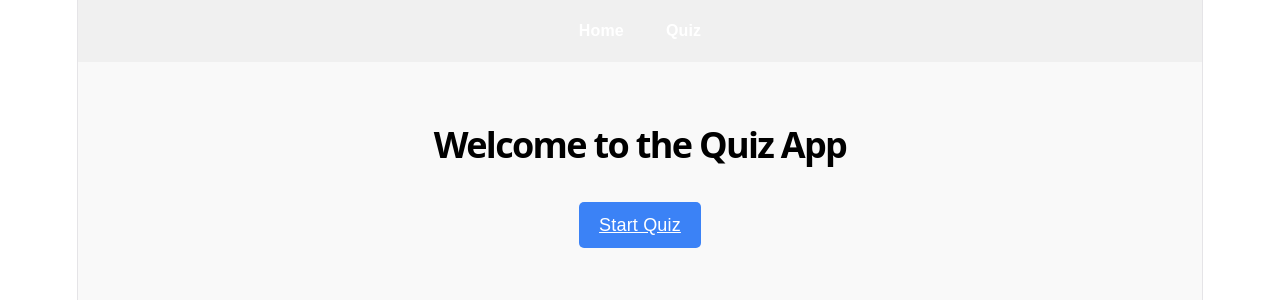
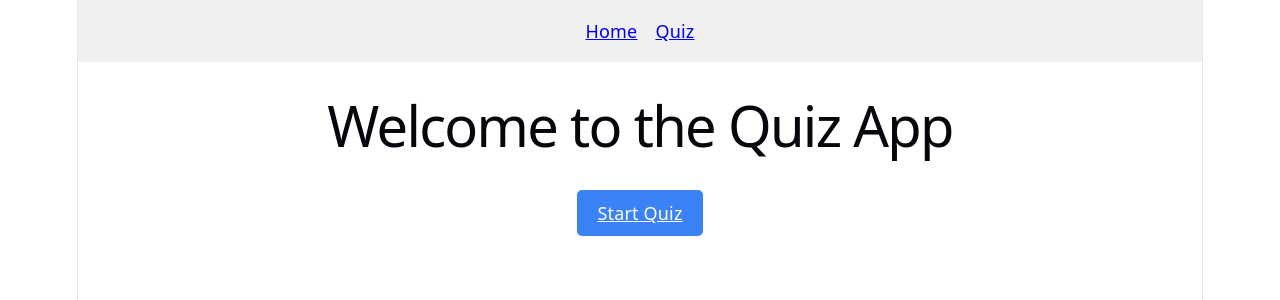
Before and after one commit to mahad18/quiz-app, a React (Vite) app: page / in a window 1280 px wide. Shown: the top 300 px of the page. Built offline with nearby package versions, Linux system fonts and the light colour scheme.

Commit message:
Update App.css

```diff
--- a/src/App.css
+++ b/src/App.css
@@ -1,71 +1,98 @@
-/* App container */
-.app-container {
+/* app.css */
+
+/* Quiz page container */
+.quiz-container {
+  display: flex;
+  justify-content: center;
+  align-items: center;
   min-height: 100vh;
-  font-family: Arial, sans-serif;
+  padding: 20px;
   background-color: #f9f9f9;
+}
+
+/* Card for the quiz */
+.quiz-card {
+  background-color: #fff;
+  padding: 30px 20px;
+  border-radius: 10px;
+  box-shadow: 0 4px 12px rgba(0,0,0,0.1);
+  width: 100%;
+  max-width: 500px;
+}
+
+/* Question heading */
+.question-heading {
+  color: black; /* ensures it’s black */
+  font-size: 24px;
+  font-weight: bold;
+  margin-bottom: 15px;
+}
+
+/* Question text */
+.question-text {
+  font-size: 18px;
+  margin-bottom: 20px;
+  color: #333;
+}
+
+/* Options container */
+.options-container {
   display: flex;
   flex-direction: column;
+  gap: 10px;
+  margin-bottom: 25px;
 }
 
-/* Navbar */
-.navbar {
-  background-color: #1d4ed8;
-  color: white;
-  padding: 16px 24px;
-  display: flex;             /* horizontal layout */
-  gap: 24px;                 /* space between links */
-  justify-content: center;   /* center links horizontally */
-  font-weight: bold;
+/* Option label */
+.option-label {
+  display: flex;
+  align-items: center;
+  font-size: 16px;
+  color: #333;
+  cursor: pointer;
 }
 
-.navbar a {
-  color: white;
-  text-decoration: none;
-  font-size: 16px;
+/* Buttons container */
+.buttons-container {
+  display: flex;
+  justify-content: space-between;
 }
 
-.navbar a:hover {
-  text-decoration: underline;
+/* Buttons styling */
+.btn {
+  padding: 10px 20px;
+  border: none;
+  border-radius: 6px;
+  font-size: 16px;
+  cursor: pointer;
 }
 
-/* Main content */
-.main-content {
-  flex-grow: 1;
-  padding: 20px;
+/* Gray button (previous) */
+.btn-gray {
+  background-color: #d1d5db;
+  color: #000;
 }
 
-/* Center container for pages like Quiz, Result, Home */
-.centered-container {
-  display: flex;
-  justify-content: center;  /* horizontal centering */
-  align-items: center;      /* vertical centering */
-  min-height: 80vh;         /* take most of the viewport height */
-  flex-direction: column;   /* stack content vertically */
-  text-align: center;
+.btn-gray:disabled {
+  opacity: 0.5;
+  cursor: not-allowed;
 }
 
-/* Main heading */
-h1 {
-  font-size: 36px;
-  font-weight: bold;
-  color: #000000; /* black for visibility */
-  margin-bottom: 24px;
+/* Blue button (next/submit) */
+.btn-blue {
+  background-color: #3b82f6;
+  color: #fff;
 }
 
-/* Quiz question heading (e.g., "Question 1 of 5") */
-.centered-container h2 {
-  color: #000000;  /* black */
-  font-size: 24px;
-  margin-bottom: 16px;
+.btn-blue:disabled {
+  opacity: 0.5;
+  cursor: not-allowed;
 }
 
-/* Optional: style Quiz card */
-.quiz-card {
-  background-color: #ffffff;
-  border: 1px solid #e5e4e7;
-  border-radius: 12px;
-  padding: 20px;
-  max-width: 500px;
-  width: 100%;
-  box-shadow: 0 4px 8px rgba(0,0,0,0.05);
+.btn-blue:hover:not(:disabled) {
+  background-color: #2563eb;
 }
+
+.btn-gray:hover:not(:disabled) {
+  background-color: #9ca3af;
+}
```
